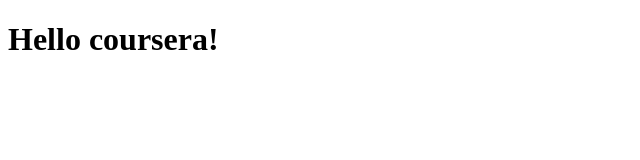
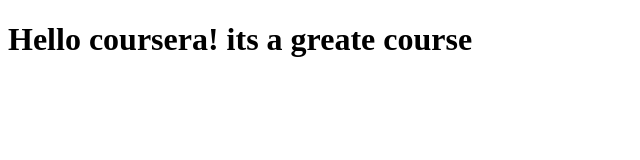
Before and after one commit to ccazares/coursera-test, a plain HTML site: page site/index.html in a window 1280 px wide. Shown: the whole page, without its empty margins (0-640 px from the left). Drawn offline with Linux system fonts and the light colour scheme.

Commit message:
Agregar cambio pequeño

```diff
--- a/site/index.html
+++ b/site/index.html
@@ -4,6 +4,6 @@
 	<title>Hello coursera!</title>
 </head>
 <body>
-<h1>Hello coursera!</h1>
+<h1>Hello coursera! its a greate course</h1>
 </body>
 </html>
```
